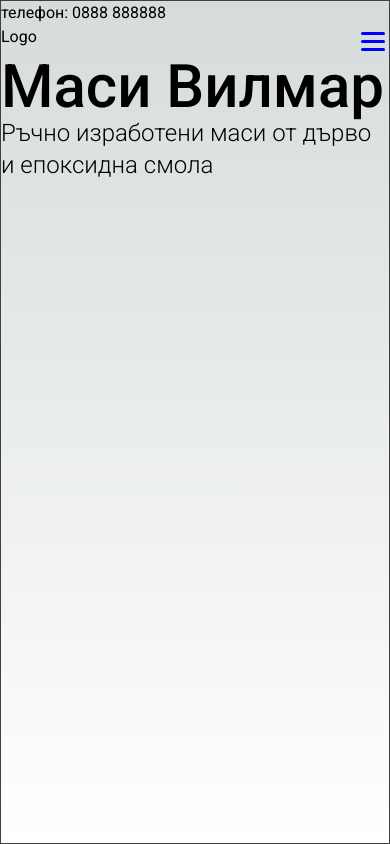
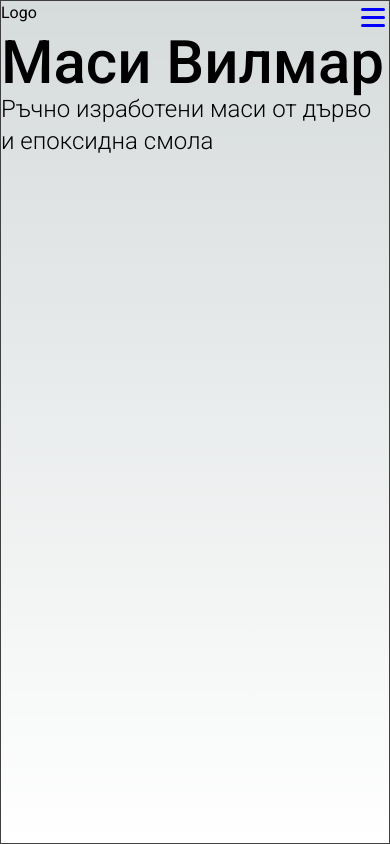
Before and after one commit to HladenRazum/next-epoxy-craft, a Next.js app: page / in a window 390 px wide. Built offline with nearby package versions, Linux system fonts and the light colour scheme.

Commit message:
added media query for PhoneNumberRow

```diff
--- a/components/molecules/PhoneNumberRow.tsx
+++ b/components/molecules/PhoneNumberRow.tsx
@@ -1,7 +1,9 @@
 import PhoneNumberLink from "../atoms/PhoneNumberLink";
 
 export default function PhoneNumberRow() {
-   return <div>
+  return (
+    <div className="hidden sm:block">
       <PhoneNumberLink />
-   </div>;
+    </div>
+  );
 }
```
